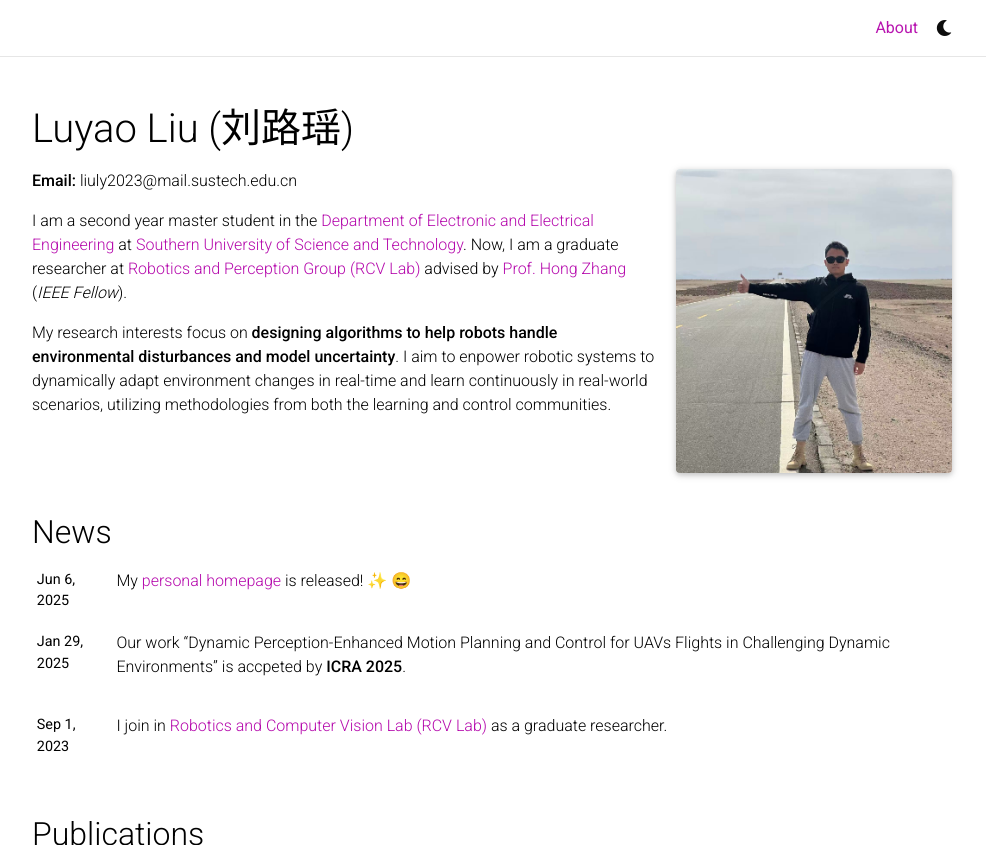
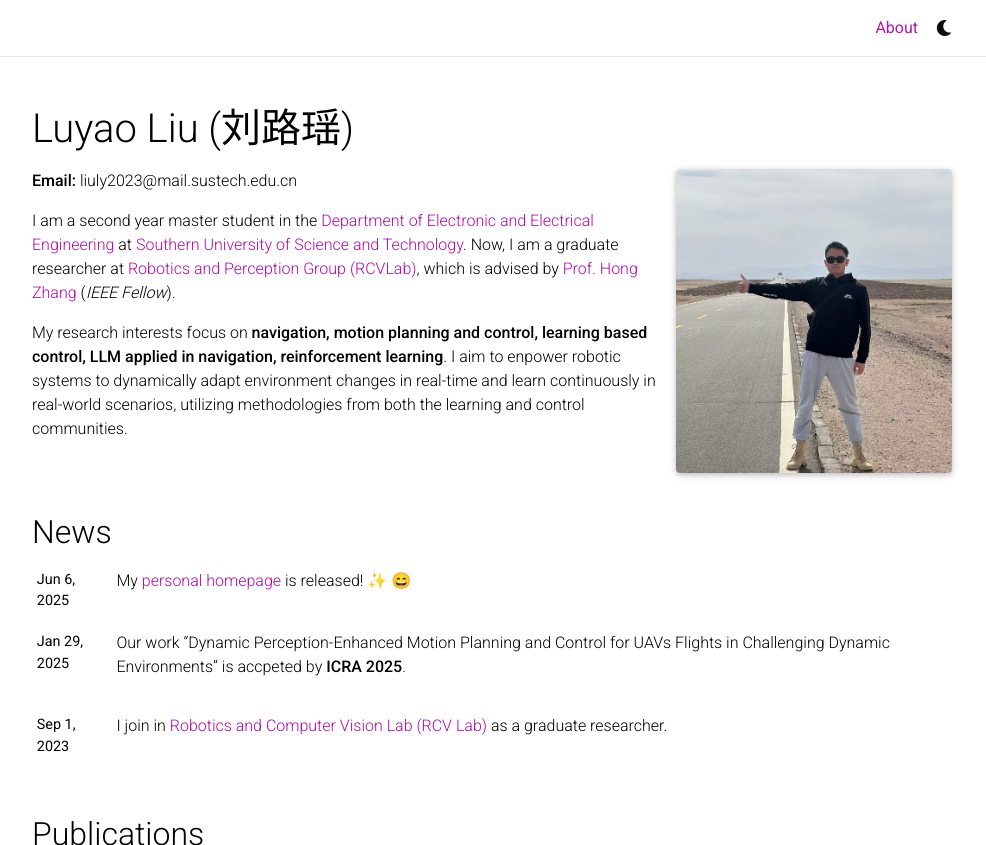
Before and after one commit to Luyao0LIU/luyao0liu.github.io, a Jekyll site: the page built from _pages/about.md, in a window 1280 px wide and 900 px high, cut to the strip 0-845 px from the top of the window. Shown: the whole strip, without its empty margins (148-1134 px from the left). Built offline with Jekyll 4.4.1, drawn with Linux system fonts in a browser that asks for light colours; full-size pictures stand in for the smaller copies a plugin makes; emoji names are drawn with the system emoji font; comment, search, counter and statistics services are not loaded; a style sheet for code colours, icons or effects is not loaded.

Commit message:
update about.md

```diff
--- a/_pages/about.md
+++ b/_pages/about.md
@@ -24,9 +24,9 @@ honors: true
 **Email:** liuly2023@mail.sustech.edu.cn
 
 
-I am a second year master student in the <a href="https://eee.sustech.edu.cn/">Department of Electronic and Electrical Engineering</a> at <a href="https://www.sustech.edu.cn/en">Southern University of Science and Technology</a>. Now, I am a graduate researcher at <a href="https://rcvlab.eee.sustech.edu.cn/">Robotics and Perception Group (RCV Lab)</a> advised by <a href="https://faculty.sustech.edu.cn/?tagid=zhangh33&iscss=1&snapid=1&orderby=date&go=2&lang=en">Prof. Hong Zhang</a> (<em>IEEE Fellow</em>).
+I am a second year master student in the <a href="https://eee.sustech.edu.cn/">Department of Electronic and Electrical Engineering</a> at <a href="https://www.sustech.edu.cn/en">Southern University of Science and Technology</a>. Now, I am a graduate researcher at <a href="https://rcvlab.eee.sustech.edu.cn/">Robotics and Perception Group (RCVLab)</a>, which is advised by <a href="https://faculty.sustech.edu.cn/?tagid=zhangh33&iscss=1&snapid=1&orderby=date&go=2&lang=en">Prof. Hong Zhang</a> (<em>IEEE Fellow</em>).
 
-My research interests focus on **designing algorithms to help robots handle environmental disturbances and model uncertainty**. I aim to enpower robotic systems to dynamically adapt environment changes in real-time and learn continuously in real-world scenarios, utilizing methodologies from both the learning and control communities.
+My research interests focus on **navigation, motion planning and control, learning based control, LLM applied in navigation, reinforcement learning**. I aim to enpower robotic systems to dynamically adapt environment changes in real-time and learn continuously in real-world scenarios, utilizing methodologies from both the learning and control communities.
 
 <!-- Feel free to contact me if you are interested in my works and want to collaborate with me! -->
 <!-- Additionally, I was lucky to be a visiting student at [University of Cambridge](https://www.cam.ac.uk/) with credits and a research assistant at [Shenzhen Institute of Artificial Intelligence and Robotics for Society (AIRS)](https://airs.cuhk.edu.cn/en/about). -->
```
